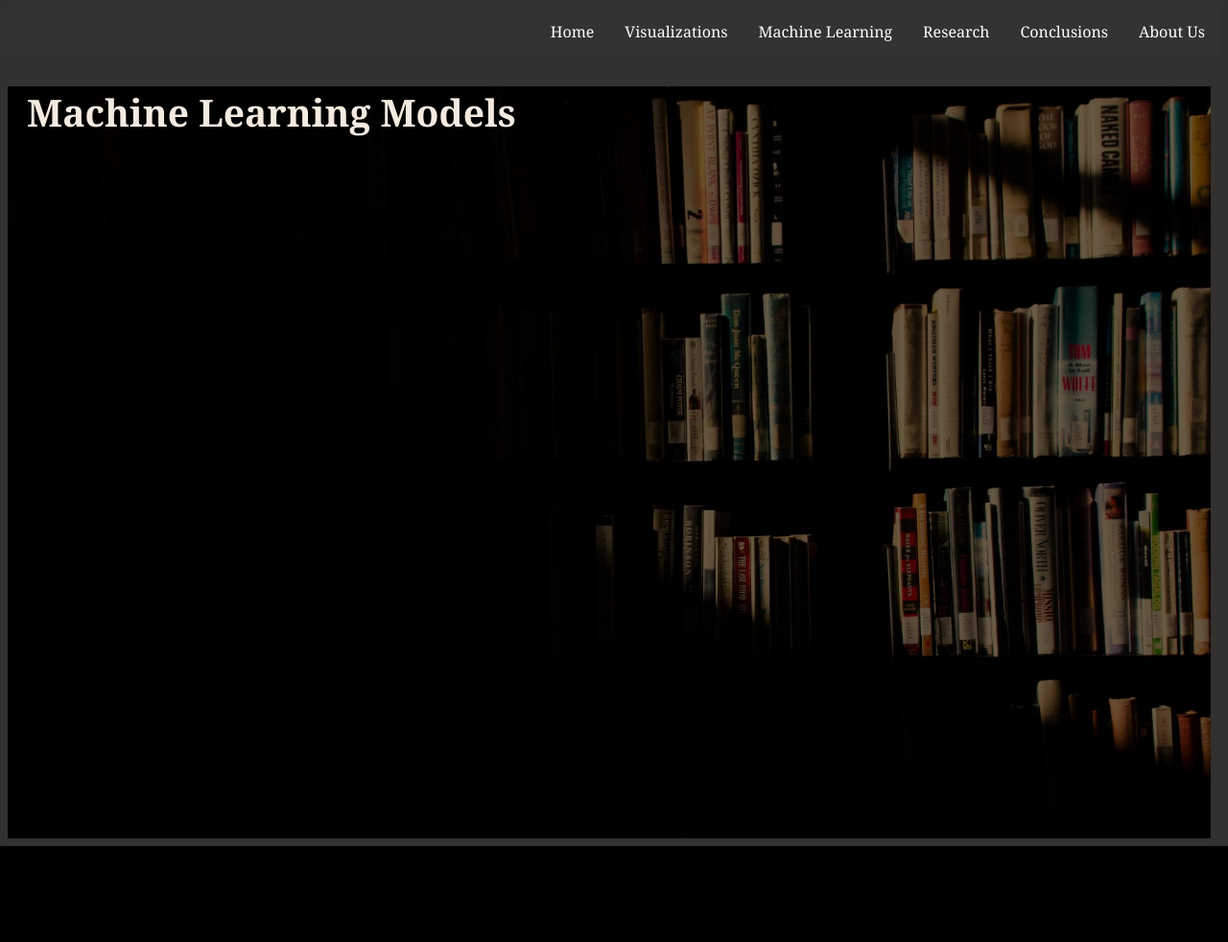
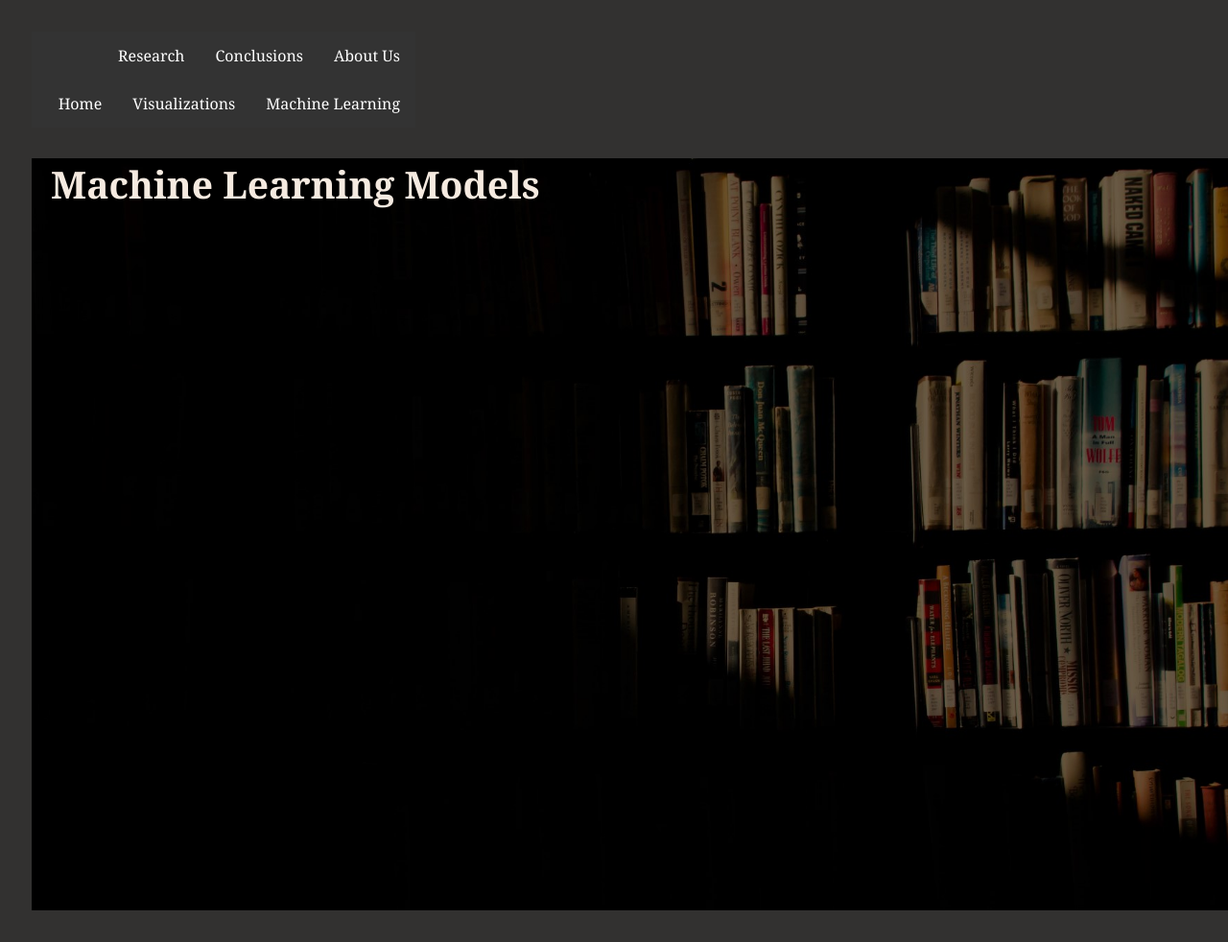
Before and after one commit to divish16/NYC-Student-Success-Predictions, a PHP site: page /ml.html in a window 1280 px wide. Shown: the whole page at 96% size. Before the commit the page ends 882 px from the top, so only its background shows below. Run offline with PHP 8.4, Linux system fonts and the light colour scheme.

Commit message:
Update style.css

```diff
--- a/website_deployment/static/style.css
+++ b/website_deployment/static/style.css
@@ -3,6 +3,9 @@
     color: #f5eae0;
     font-family: Georgia, 'Times New Roman', Times, serif;
     background-color: #323130;
+    padding:25px;
+    max-width: 400px;
+    width:100%;
 }
 
 
```
